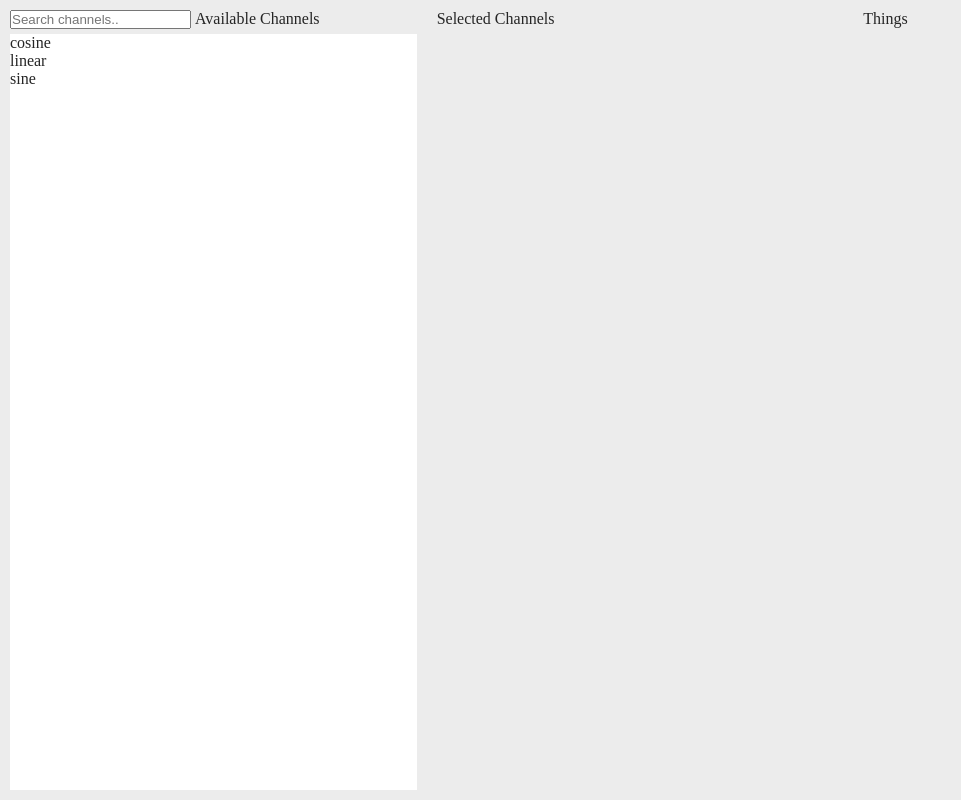
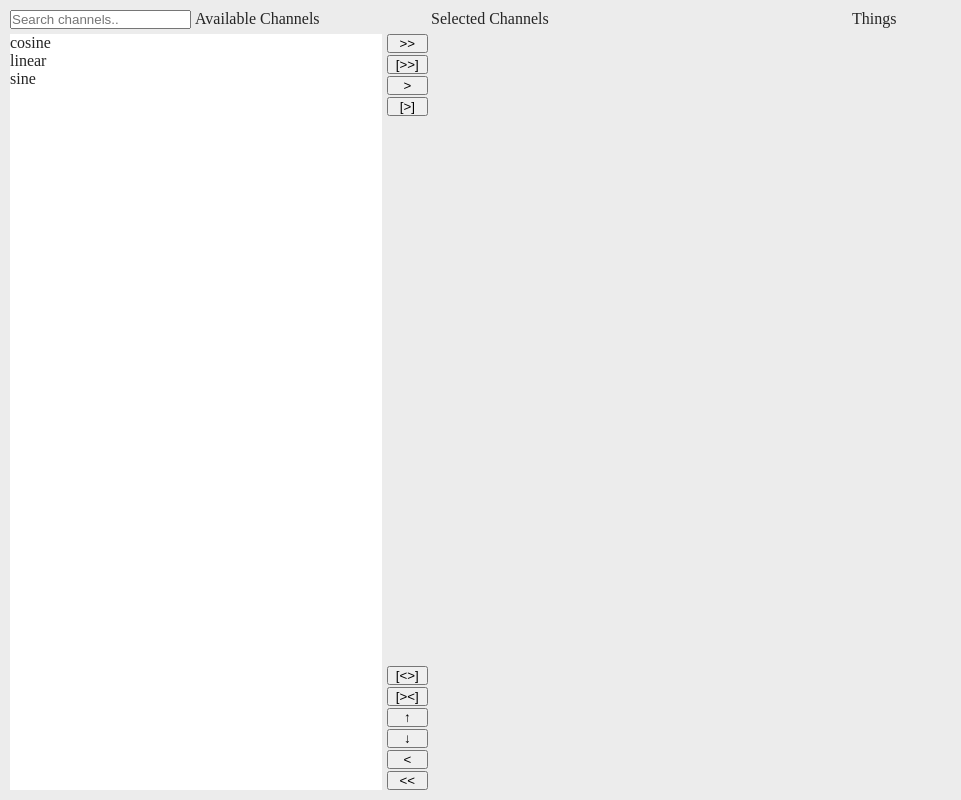
Before and after one commit to iainfox/plot-assist-v2, a website built with Vite: page index.html in a window 1280 px wide. Shown: the whole page, without its empty margins (0-961 px from the left). Built offline with nearby package versions, Linux system fonts and the light colour scheme.

Commit message:
add buttons

```diff
--- a/index.html
+++ b/index.html
@@ -9,7 +9,8 @@
 </head>
 
 <body>
-    <section>
+    <section class="left-column">
+        <div class="flex-column">
             <div class="title">
                 <input type="text" placeholder="Search channels.." id="available-channels-search">
                 <p>Available Channels</p>
@@ -28,6 +29,29 @@
                     <input type="checkbox" class="channel" id="sine"> <label for="sine">sine</label>
                 </li>
             </ul>
+        </div>
+
+        <div class="selection-buttons">
+            <div class="button-group">
+                <!--
+                gt = greater than
+                lt = less than
+                -->
+                <button>&gt;&gt;</button>
+                <button>[&gt;&gt;]</button>
+                <button>&gt;</button>
+                <button>[&gt;]</button>
+            </div>
+
+            <div class="button-group">
+                <button>[&lt;&gt;]</button>
+                <button>[&gt;&lt;]</button>
+                <button>↑</button>
+                <button>↓</button>
+                <button>&lt;</button>
+                <button>&lt;&lt;</button>
+            </div>
+        </div>
     </section>
 
     <section>
--- a/src/styles.css
+++ b/src/styles.css
@@ -22,10 +22,11 @@ body {
     color: var(--black);
 
     overflow: hidden;
+    padding: 10px;
+    gap: 3px;
 }
 
-section {
-    padding: 10px;
+.flex-column {
     display: flex;
     flex-direction: column;
 }
@@ -54,7 +55,6 @@ section {
 
 .channel:checked + label {
     background-color: aqua;
-    border: none;
 }
 
 label {
@@ -62,3 +62,26 @@ label {
     display: block;
     user-select: none;
 }
+
+.left-column {
+    display: grid;
+    grid-template-columns: 9fr 1fr;
+    gap: 5px;
+}
+
+.selection-buttons {
+    display: flex;
+    flex-direction: column;
+    justify-content: space-between;
+
+    margin-top: 24px;
+}
+
+.button-group {
+    display: flex;
+    flex-direction: column;
+}
+
+.button-group button + button {
+    margin-top: 2px;
+}
```
Lines whose indentation alone changed are shown as unchanged.
